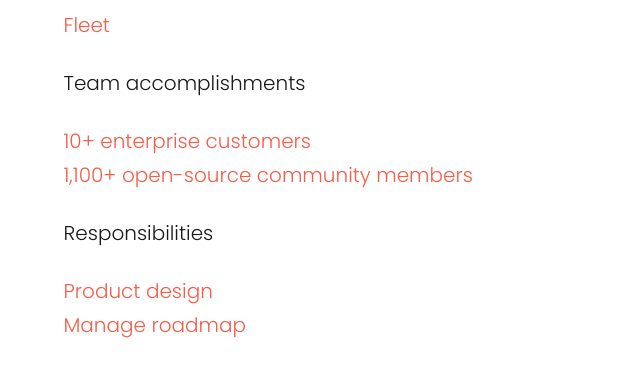
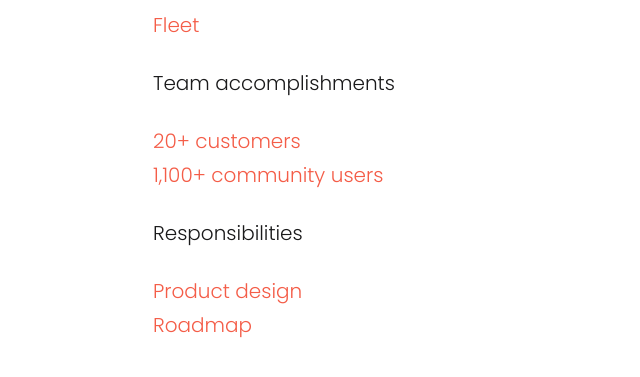
Before and after one commit to noahtalerman/noahtalerman.com, a Gatsby site: page / in a window 1280 px wide. Shown: the part 701-1078 px from the top of the page, without its empty margins (246-886 px from the left). Built offline with nearby package versions, Linux system fonts and the light colour scheme; Gatsby itself is replaced by a stand-in of ours.

Commit message:
More customers. Simplify language

```diff
--- a/src/pages/index.js
+++ b/src/pages/index.js
@@ -145,11 +145,11 @@
         <div className="mt-md">
           <div className="mt-sm">
             <a className="block" href="https://fleetdm.com" target="_blank" rel="noreferrer">
-                <span className="peer text-red">10+ enterprise customers</span>
+                <span className="peer text-red">20+ customers</span>
                 <span className="pl-sm sm:opacity-0 hover:opacity-100 peer-hover:opacity-100 text-light-text-grey dark:text-dark-text-grey">See testimonials on website</span>
             </a>
-            <a className="block" href="https://osquery.slack.com/join/shared_invite/zt-h29zm0gk-s2DBtGUTW4CFel0f0IjTEw#/shared-invite/email" target="_blank" rel="noreferrer">
-              <span className="peer text-red">1,100+ open-source community members</span>
+            <a className="block" href="https://osquery.slack.com/join/shared_invite/zt-1wkw5fzba-lWEyke60sjV6C4cdinFA1w#/shared-invite/email" target="_blank" rel="noreferrer">
+              <span className="peer text-red">1,100+ community users</span>
               <span className="pl-sm sm:opacity-0 hover:opacity-100 peer-hover:opacity-100 text-light-text-grey dark:text-dark-text-grey">See community on Slack</span>
             </a>
           </div>
@@ -162,7 +162,7 @@
               <span className="pl-sm sm:opacity-0 hover:opacity-100 peer-hover:opacity-100 hover:opacity-100 text-light-text-grey dark:text-dark-text-grey">See designs on Figma</span>
             </a>
             <a className="block" href="https://github.com/fleetdm/fleet/issues?q=is%3Aopen+is%3Aissue+label%3Astory+label%3A%3Aproduct+" target="_blank" rel="noreferrer">
-              <span className="peer text-red">Manage roadmap</span>
+              <span className="peer text-red">Roadmap</span>
               <span className="pl-sm sm:opacity-0 hover:opacity-100 peer-hover:opacity-100 text-light-text-grey dark:text-dark-text-grey">See roadmap on GitHub</span>
             </a>
           </div>
```
